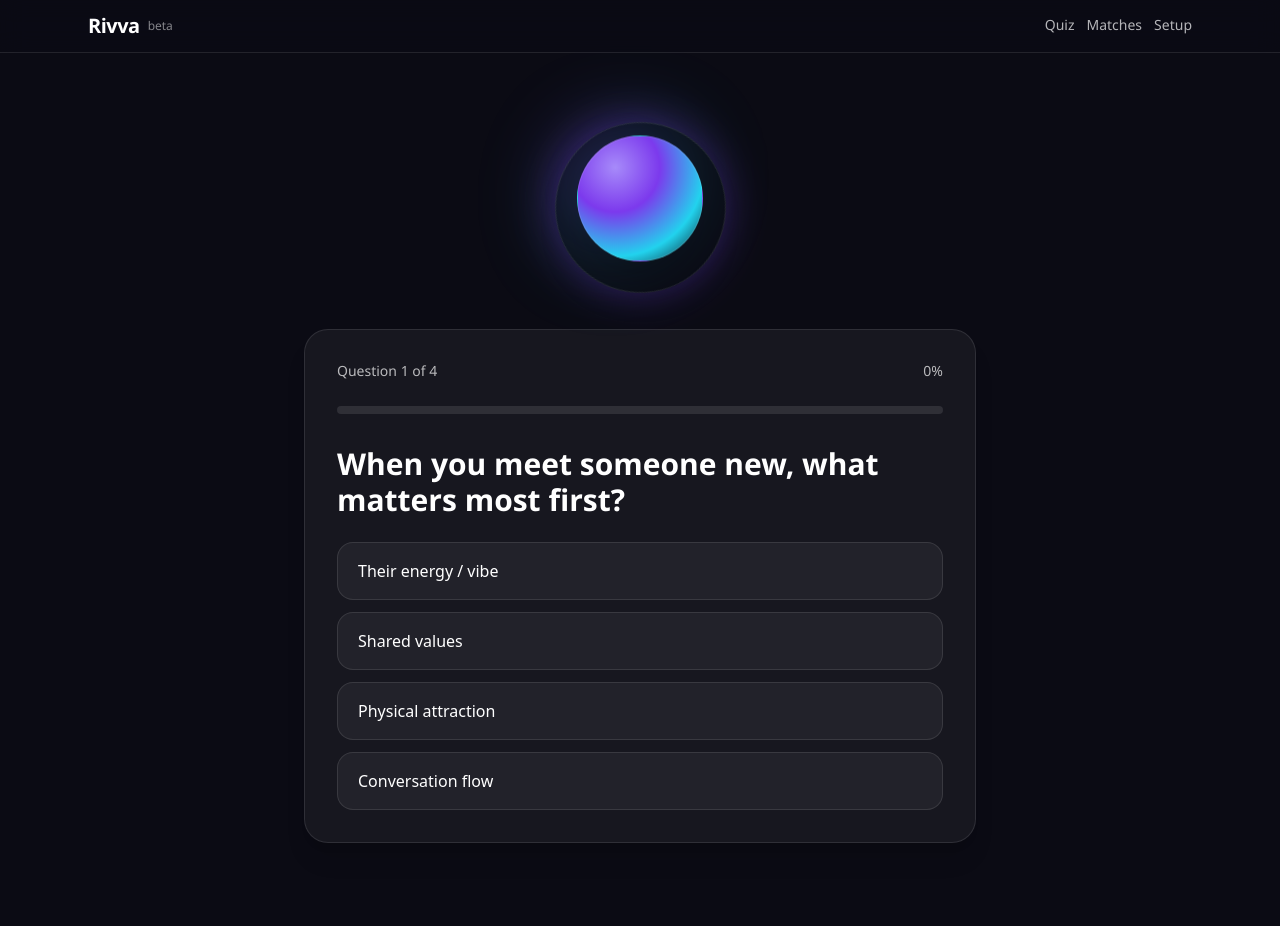
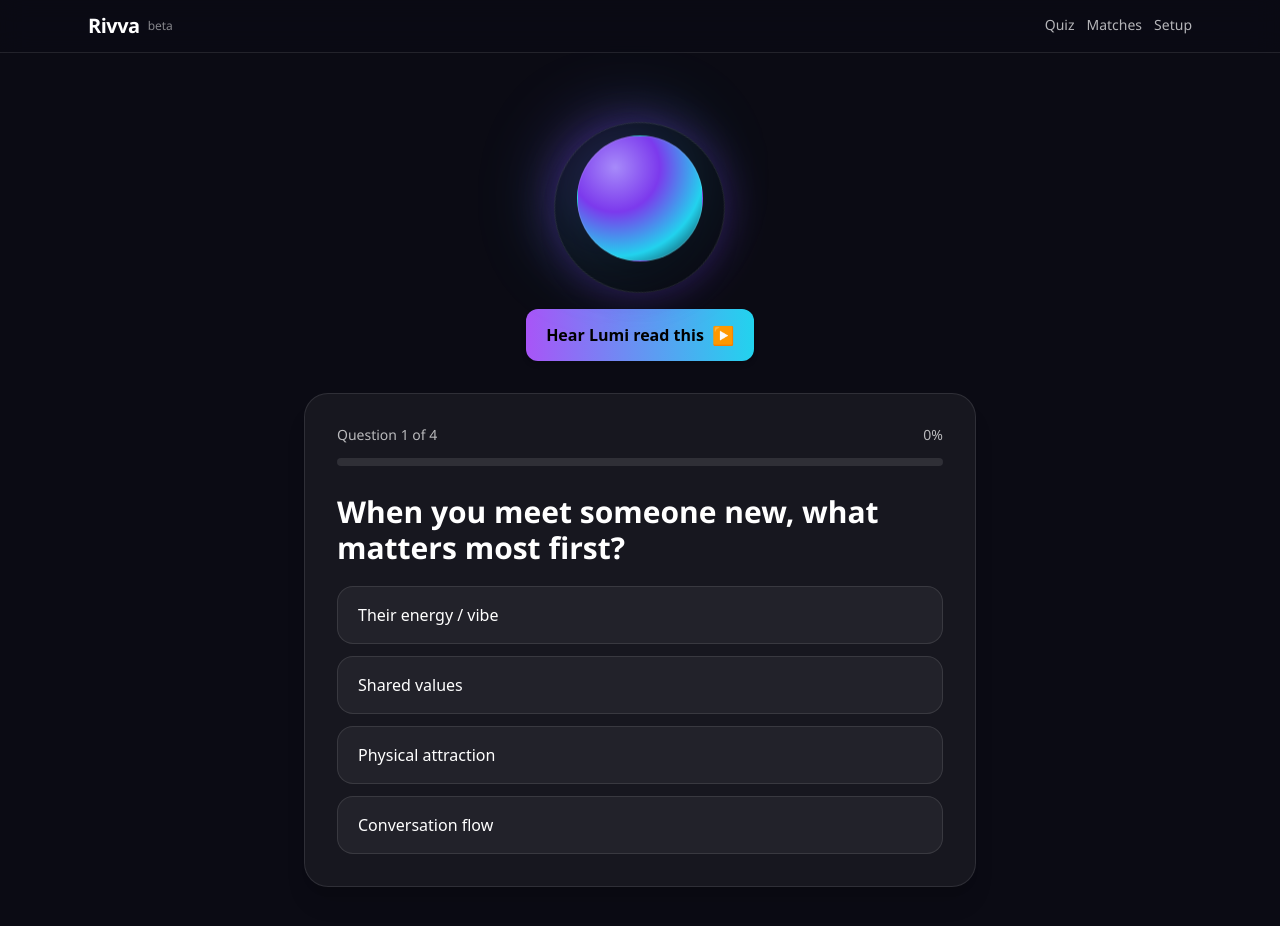
Before and after one commit to vvvisi0n/rivva-landing, a Next.js app: page /quiz in a window 1280 px wide. Shown: the top 926 px of the page. Built offline with nearby package versions, Linux system fonts and the light colour scheme.

Commit message:
fix quiz page build + polish quiz UX

```diff
--- a/app/quiz/page.tsx
+++ b/app/quiz/page.tsx
@@ -4,6 +4,7 @@ import { useMemo, useState } from "react";
 import { useRouter } from "next/navigation";
 import LumiOrb from "@/components/LumiOrb";
 import TypingBubble from "@/components/TypingBubble";
+import LumiVoiceButton from "@/components/LumiVoiceButton";
 
 type Option = { id: string; text: string; score: number };
 type Question = {
@@ -76,10 +77,11 @@ export default function QuizPage() {
       ...answers,
       [current.id]: opt,
     };
+
     setAnswers(nextAnswers);
-
     setIsThinking(true);
 
+    // Small Lumi "thinking" delay for vibe/flow
     setTimeout(() => {
       setIsThinking(false);
 
@@ -104,44 +106,52 @@ export default function QuizPage() {
 
   return (
     <main className="min-h-screen bg-[#0b0b14] text-white flex flex-col items-center px-6 py-16">
-      <div className="mb-8">
+      {/* Orb + Voice */}
+      <div className="mb-8 flex flex-col items-center gap-3">
         <LumiOrb />
+        <LumiVoiceButton />
       </div>
 
+      {/* Card */}
       <div className="w-full max-w-2xl bg-white/5 border border-white/10 rounded-3xl p-8 shadow-xl">
-        <div className="flex items-center justify-between mb-6">
+        {/* Progress */}
+        <div className="flex items-center justify-between mb-3">
           <p className="text-sm text-white/70">
             Question {index + 1} of {totalQuestions}
           </p>
           <p className="text-sm text-white/70">{progress}%</p>
         </div>
 
-        <div className="h-2 w-full bg-white/10 rounded-full overflow-hidden mb-8">
+        <div className="h-2 w-full bg-white/10 rounded-full overflow-hidden mb-7">
           <div
-            className="h-full bg-gradient-to-r from-purple-500 to-cyan-400 transition-all"
+            className="h-full bg-gradient-to-r from-purple-500 to-cyan-400 transition-all duration-500"
             style={{ width: `${progress}%` }}
           />
         </div>
 
-        <h1 className="text-2xl md:text-3xl font-semibold leading-snug mb-6">
+        {/* Prompt */}
+        <h1 className="text-2xl md:text-3xl font-semibold leading-snug mb-5">
           {current.prompt}
         </h1>
 
+        {/* Typing Bubble */}
         {isThinking && (
-          <TypingBubble className="mb-6" label="Lumi is processing your vibe…" />
+          <TypingBubble className="mb-5" label="Lumi is reading your vibe…" />
         )}
 
+        {/* Options */}
         <div className="grid grid-cols-1 gap-3">
           {current.options.map((opt) => (
             <button
               key={opt.id}
               onClick={() => pickOption(opt)}
               disabled={isThinking}
-              className={`text-left px-5 py-4 rounded-2xl border transition ${
-                isThinking
-                  ? "bg-white/5 border-white/10 opacity-60 cursor-not-allowed"
-                  : "bg-white/5 border-white/10 hover:bg-white/10 hover:border-white/20"
-              }`}
+              className={`text-left px-5 py-4 rounded-2xl border transition duration-200
+                ${
+                  isThinking
+                    ? "bg-white/5 border-white/10 opacity-60 cursor-not-allowed"
+                    : "bg-white/5 border-white/10 hover:bg-white/10 hover:border-white/20 active:scale-[0.99]"
+                }`}
             >
               {opt.text}
             </button>
```
